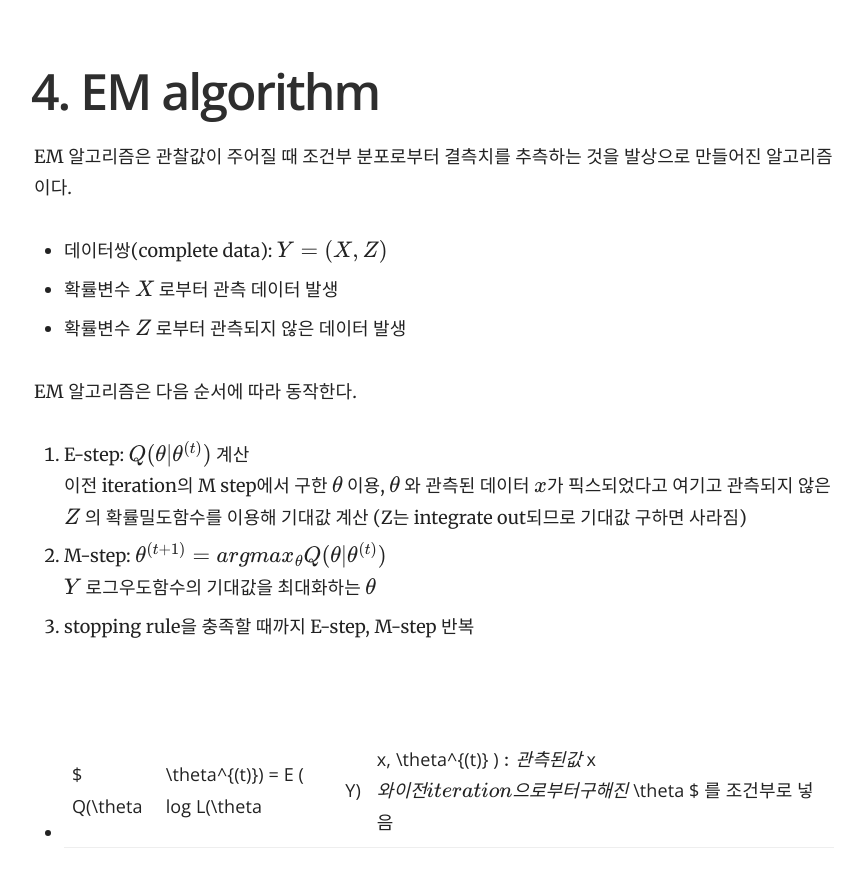
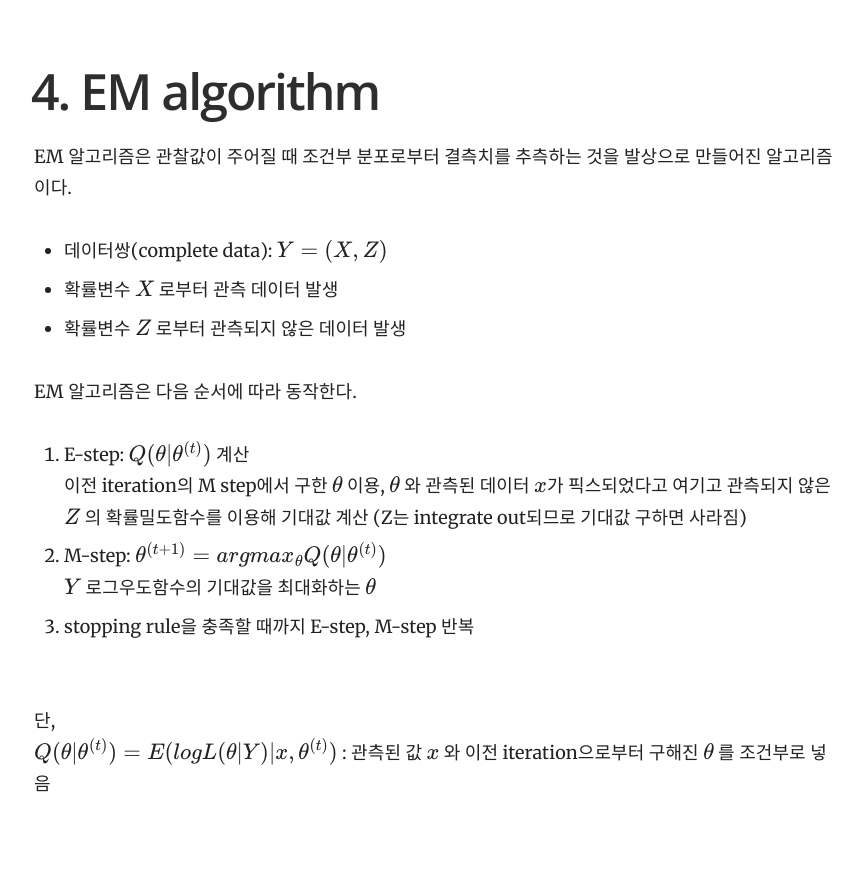
Before and after one commit to yrk3434/yrk3434.github.io, a Jekyll site: the page built from _docs/Theory/Computational Statistics_Optimization.md, in a window 1280 px wide and 900 px high, scrolled down 14229 px. Shown: the top 875 px of the window, without its empty margins (356-1219 px from the left). Built offline with Jekyll 4.4.1, drawn with Linux system fonts in a browser that asks for light colours; formulas are drawn with MathJax 3; after the commit the page ends 15080 px from its top, so only the background shows below that.

Commit message:
Update Computational Statistics_Optimization.md

```diff
--- a/_docs/Theory/Computational Statistics_Optimization.md
+++ b/_docs/Theory/Computational Statistics_Optimization.md
@@ -416,4 +416,5 @@ $ Y $ 로그우도함수의 기대값을 최대화하는 $ \theta $
 3. stopping rule을 충족할 때까지 E-step, M-step 반복
 
 <br/>
-- $ Q(\theta|\theta^{(t)}) = E ( log L(\theta|Y) | x, \theta^{(t)} ) $ : 관측된 값 $ x $ 와 이전 iteration으로부터 구해진 $ \theta $ 를 조건부로 넣음 <br/>
+단, <br/>
+$ Q(\theta|\theta^{(t)}) = E ( log L(\theta|Y) | x, \theta^{(t)} ) $ : 관측된 값 $ x $ 와 이전 iteration으로부터 구해진 $ \theta $ 를 조건부로 넣음 <br/>
```
